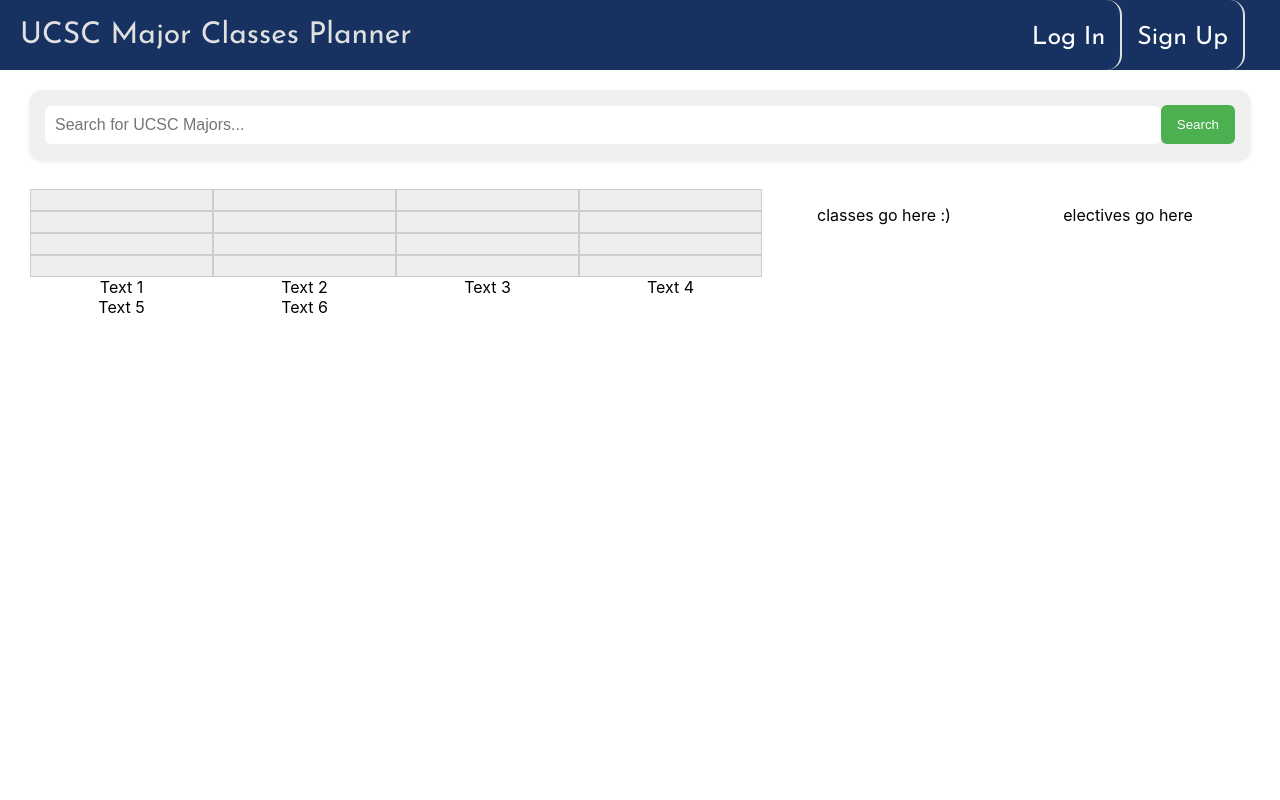
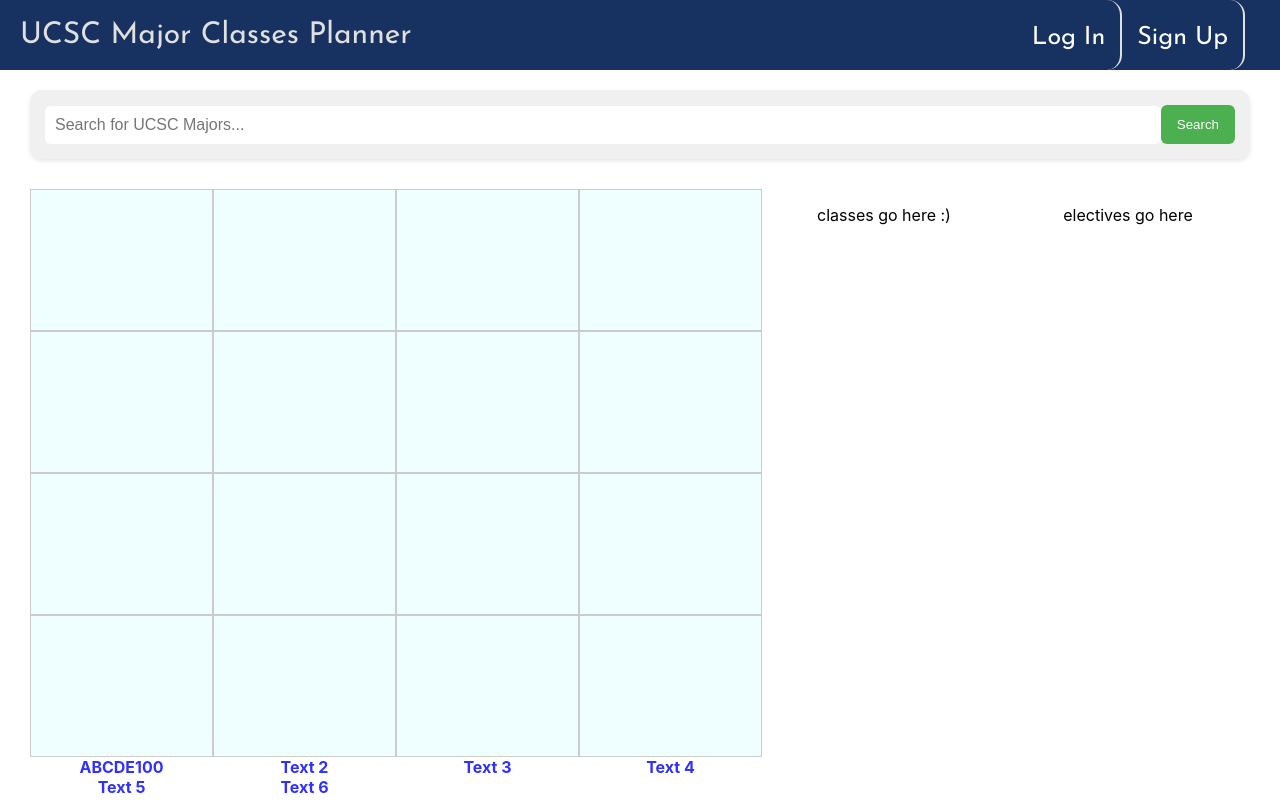
Before and after one commit to PurrGod/college-planner-webapp, a React (Create React App) app: page / in a window 1280 px wide. Built offline with nearby package versions, Linux system fonts and the light colour scheme; the HTML template or start-up script is replaced by a standard one.

Commit message:
css improvements
moved texts arr and put it under a class so it can be styled in css, centered text component in grid cell

```diff
--- a/src/GridComponent.css
+++ b/src/GridComponent.css
@@ -1,8 +1,11 @@
 /* GridComponent.css */
 .grid-container {
     display: grid;
-    grid-template-columns: repeat(4, minmax(0, 1fr));}
+    grid-template-columns: repeat(4, 1fr);
+    grid-column-gap: 0; /* Remove space between columns */
+    grid-row-gap: 0;
 
+}
 .grid-cell {
     border: 1px solid #ccc;
     padding: 10px;
@@ -11,8 +14,15 @@
     display: grid;
     grid-template-rows: repeat(4, 1fr);
     background: #eee;
+    width:120;
+    height: 120px;
+    background-color: rgba(230, 255, 255, 0.651);
 }
-
+.styled-text {
+    color: rgb(48, 48, 255); /* Change text color to blue */
+    font-weight: bold; /* Make text bold */
+    /* align text component */
+}
 .grid-cell:hover {
     background: #ddd;
 }
--- a/src/GridComponent.js
+++ b/src/GridComponent.js
@@ -1,12 +1,5 @@
 import "./GridComponent.css";
 import React, { useState } from "react";
-
-const texts = ["Text 1", "Text 2", "Text 3", "Text 4", "Text 5", "Text 6"];
-// const texts = [];
-
-// for (let i = 1; i <= 20; i++) {
-//   texts.push(`Text ${i}`);
-// }
 
 function GridComponent() {
     const [gridData, setGridData] = useState([
@@ -79,6 +72,7 @@
             setGridData(updatedGrid);
         }
     };
+    const texts= ["ABCDE100", "Text 2", "Text 3", "Text 4", "Text 5", "Text 6"];
 
     return (
         <div className="grid-container">
@@ -105,6 +99,7 @@
             {texts.map((text) => (
                 <div
                     key={text}
+                    className="styled-text" // Add a className for styling
                     draggable
                     onDragStart={(e) => e.dataTransfer.setData("text", text)}
                 >
```
Also changed, not shown: src/Calendar.css (line endings or trailing spaces). Lines whose indentation alone changed are shown as unchanged.
